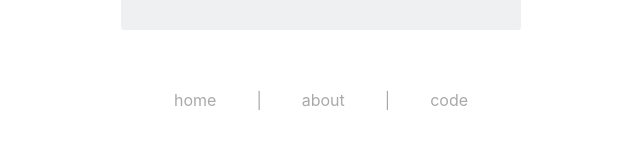
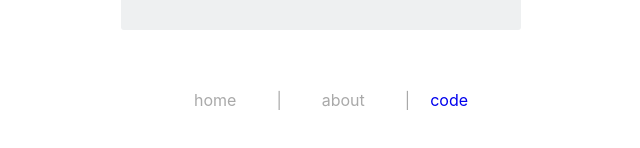
Before and after one commit to emilyhuntsman/mismatch.com, a React (Create React App) app: page / in a window 1280 px wide. Shown: the part 434-582 px from the top of the page, without its empty margins (319-959 px from the left). Built offline with nearby package versions, Linux system fonts and the light colour scheme.

Commit message:
deleted unused components and switched from relative React Link to a tag

```diff
--- a/src/components/Footer.jsx
+++ b/src/components/Footer.jsx
@@ -12,7 +12,7 @@ export default class Footer extends Component {
                     <p>|</p>
                     <Link to="/about/"><p>about</p></Link>
                     <p>|</p>
-                    <Link to="https://github.com/root2point0/mismatch.com"><p>code</p></Link>
+                    <a href="https://github.com/root2point0/mismatch.com">code</a>
                 </div>
             </footer>
         </>
```
Also changed, not shown: src/components/Fight.jsx (deleted), src/components/messaging.png (deleted), src/components/user.png (deleted).
